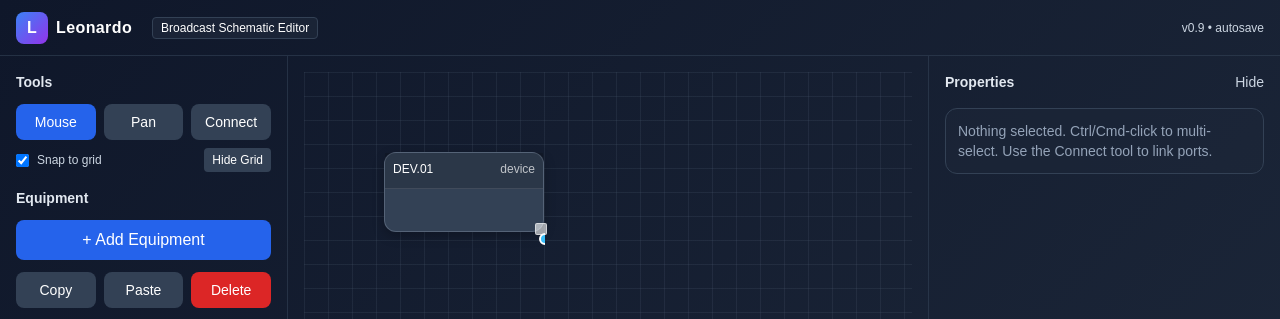
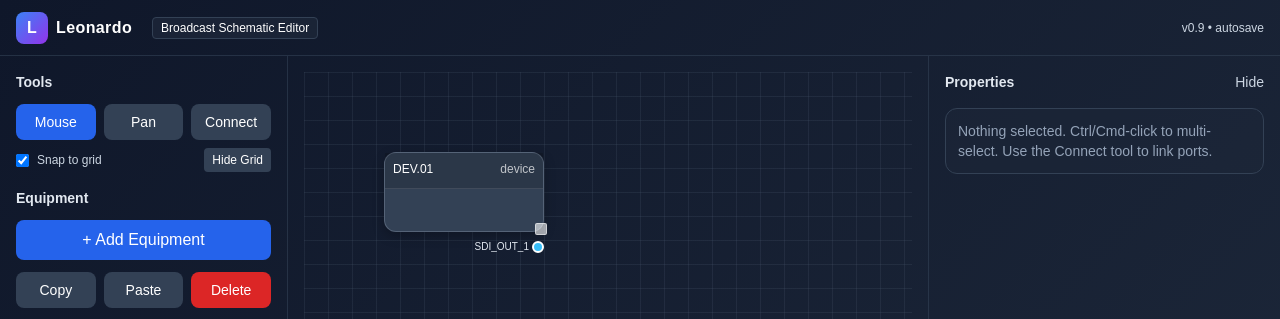
Before and after one commit to kikulik/Leonardo, a React (Vite) app in the folder frontend/: page / in a window 1280 px wide. Both pictures are taken after a click on the button "Run". Shown: the top 319 px of the page. Built offline with nearby package versions, Linux system fonts and the light colour scheme.

Commit message:
Update Canvas.tsx

```diff
--- a/frontend/src/components/Canvas.tsx
+++ b/frontend/src/components/Canvas.tsx
@@ -25,71 +25,75 @@ type Props = {
 const BOX_W = 160;
 const BOX_H = 80;
 
-// FIXED header height (visual). All math below assumes this exact value.
+// Visual-only header. IMPORTANT: header is *not* part of any math below.
 const HEADER_H = 36;
 
 // Pin geometry
 const PIN_INSET = 7;
 const PORT_FONT = 10;
 
-// BODY padding above first and below last pin (what you asked for).
+// Body padding (above first / below last pin)
 const BODY_PAD_TOP = 15;
 const BODY_PAD_BOTTOM = 15;
 
-// ===== Single source of truth for pin positions =====
-// Based on the working HTML implementation
-
-// Get port position using the HTML logic
-function getPortPosition(device: Device, portName: string) {
-  const port = device.ports.find(p => p.name === portName);
-  if (!port) return null;
-
-  const inputPorts = device.ports.filter(p => p.direction === 'IN' || p.direction === 'HYBRID');
-  const outputPorts = device.ports.filter(p => p.direction === 'OUT' || p.direction === 'HYBRID');
-
-  let portIndex: number, isInput: boolean;
-
-  if (port.direction === 'IN') {
-    portIndex = inputPorts.findIndex(p => p.name === portName);
-    isInput = true;
-  } else if (port.direction === 'OUT') {
-    portIndex = outputPorts.findIndex(p => p.name === portName);
-    isInput = false;
-  } else { // HYBRID
-    const inputIndex = inputPorts.findIndex(p => p.name === portName);
-    const outputIndex = outputPorts.findIndex(p => p.name === portName);
-    if (inputIndex !== -1) {
-      portIndex = inputIndex;
-      isInput = true;
-    } else {
-      portIndex = outputIndex;
-      isInput = false;
-    }
-  }
-
-  const totalPorts = isInput ? inputPorts.length : outputPorts.length;
-  const spacing = ((device.h ?? BOX_H) - 40) / (totalPorts + 1);
-
-  return {
-    x: (device.x ?? 0) + (isInput ? 0 : (device.w ?? BOX_W)),
-    y: (device.y ?? 0) + 30 + spacing * (portIndex + 1)
-  };
+/** Compute Y inside the device for pin #idx in [0..count-1], starting *after* the header. */
+function pinYLocal(boxH: number, count: number, idx: number): number {
+  const bodyTop = HEADER_H;
+  const bodyH = Math.max(0, boxH - HEADER_H);
+  const innerTop = bodyTop + BODY_PAD_TOP;
+  const innerH = Math.max(0, bodyH - (BODY_PAD_TOP + BODY_PAD_BOTTOM));
+  if (count <= 1) return innerTop + innerH / 2;
+  const step = innerH / (count - 1);
+  return innerTop + step * idx;
 }
 
-// World position for a given port using HTML logic
+/** World position of a port center, using the header-excluded Y. */
 function portWorldPos(device: Device, portName: string, dir: "IN" | "OUT") {
-  return getPortPosition(device, portName);
+  const w = device.w ?? BOX_W;
+  const h = device.h ?? BOX_H;
+  const INs = (device.ports ?? []).filter((p) => p.direction === "IN");
+  const OUTs = (device.ports ?? []).filter((p) => p.direction === "OUT");
+
+  if (dir === "IN") {
+    const idx = INs.findIndex((p) => p.name === portName);
+    if (idx === -1) return { x: device.x ?? 0, y: device.y ?? 0 };
+    return {
+      x: (device.x ?? 0) + PIN_INSET,
+      y: (device.y ?? 0) + pinYLocal(h, INs.length, idx),
+    };
+  } else {
+    const idx = OUTs.findIndex((p) => p.name === portName);
+    if (idx === -1) return { x: device.x ?? 0, y: device.y ?? 0 };
+    return {
+      x: (device.x ?? 0) + w - PIN_INSET,
+      y: (device.y ?? 0) + pinYLocal(h, OUTs.length, idx),
+    };
+  }
 }
 
-// Minimum body height/width using HTML approach
+/** Minimum safe size that leaves room for ports (header excluded from spacing). */
 function minSizeForDevice(d: Device) {
-  const inputPorts = (d.ports ?? []).filter(p => p.direction === "IN" || p.direction === "HYBRID");
-  const outputPorts = (d.ports ?? []).filter(p => p.direction === "OUT" || p.direction === "HYBRID");
-  const maxPorts = Math.max(inputPorts.length, outputPorts.length);
+  const INs = (d.ports ?? []).filter((p) => p.direction === "IN");
+  const OUTs = (d.ports ?? []).filter((p) => p.direction === "OUT");
+  const maxPorts = Math.max(INs.length, OUTs.length);
 
-  // Use HTML sizing: simple calculation
-  const minH = Math.max(80, 60 + maxPorts * 20);
-  const minW = Math.max(160, 120);
+  const minPortSpacing = 24;
+  const minInnerHeight = maxPorts > 1 ? (maxPorts - 1) * minPortSpacing : 20;
+  const minH = Math.max(
+    80,
+    HEADER_H + BODY_PAD_TOP + BODY_PAD_BOTTOM + minInnerHeight
+  );
+
+  // Width heuristic: labels on both sides + pin insets + center gap
+  const CHAR_W = Math.ceil(PORT_FONT * 0.6);
+  const leftLen = INs.reduce((m, p) => Math.max(m, (p.name || "").length), 0);
+  const rightLen = OUTs.reduce((m, p) => Math.max(m, (p.name || "").length), 0);
+  const MIDDLE_GAP = 24;
+  const PIN_AND_TEXT = 2 * (PIN_INSET + 9);
+  const minW = Math.max(
+    160,
+    PIN_AND_TEXT + leftLen * CHAR_W + rightLen * CHAR_W + MIDDLE_GAP
+  );
 
   return { minW, minH };
 }
@@ -109,11 +113,14 @@ export function Canvas({
   gridSize = 16,
 }: Props) {
   const devices = graph.devices;
-  const deviceMap = useMemo(() => new Map(devices.map((d) => [d.id, d] as const)), [devices]);
+  const deviceMap = useMemo(
+    () => new Map(devices.map((d) => [d.id, d] as const)),
+    [devices]
+  );
 
   const wrapRef = useRef<HTMLDivElement | null>(null);
 
-  // Grid (normalized modulus so it works for negative pan too)
+  // Grid
   const gridCell = Math.max(8, Math.round(24 * zoom));
   const gridPosX = ((pan.x % gridCell) + gridCell) % gridCell;
   const gridPosY = ((pan.y % gridCell) + gridCell) % gridCell;
@@ -139,7 +146,10 @@ export function Canvas({
           devices: graph.devices.map((d) => {
             if (!drag.ids.includes(d.id)) return d;
             const start = drag.orig[d.id];
-            return moveDevice({ ...d, x: start.x, y: start.y }, dx, dy, { snapToGrid: snapEnabled, gridSize });
+            return moveDevice({ ...d, x: start.x, y: start.y }, dx, dy, {
+              snapToGrid: snapEnabled,
+              gridSize,
+            });
           }),
         };
         onChange(next);
@@ -161,29 +171,37 @@ export function Canvas({
   }, [drag, graph, onChange, zoom, snapEnabled, gridSize]);
 
   // Resize
-  const [resizing, setResizing] = useState<null | { id: string; sx: number; sy: number; w: number; h: number; raf?: number }>(null);
+  const [resizing, setResizing] = useState<null | {
+    id: string;
+    sx: number;
+    sy: number;
+    w: number;
+    h: number;
+    raf?: number;
+  }>(null);
 
   useEffect(() => {
     function onMove(e: MouseEvent) {
       if (!resizing) return;
       const dx = (e.clientX - resizing.sx) / zoom;
       const dy = (e.clientY - resizing.sy) / zoom;
-
-      const dev = graph.devices.find(d => d.id === resizing.id);
-      if (!dev) return;
-      const { minW, minH } = minSizeForDevice(dev);
-
-      const nw = Math.max(minW, resizing.w + dx);
-      const nh = Math.max(minH, resizing.h + dy);
-
       cancelAnimationFrame(resizing.raf ?? 0);
       const raf = requestAnimationFrame(() => {
-        onChange({
+        const next: GraphState = {
           ...graph,
-          devices: graph.devices.map(d => d.id === resizing.id ? { ...d, w: nw, h: nh } : d),
-        });
+          devices: graph.devices.map((d) => {
+            if (d.id !== resizing.id) return d;
+            const { minW, minH } = minSizeForDevice(d);
+            return {
+              ...d,
+              w: Math.max(minW, Math.round(resizing.w + dx)),
+              h: Math.max(minH, Math.round(resizing.h + dy)),
+            };
+          }),
+        };
+        onChange(next);
       });
-      setResizing(r => (r ? { ...r, raf } : r));
+      setResizing((r) => (r ? { ...r, raf } : r));
     }
     function onUp() {
       if (resizing?.raf) cancelAnimationFrame(resizing.raf);
@@ -200,7 +218,12 @@ export function Canvas({
   }, [resizing, graph, onChange, zoom]);
 
   // Pan / zoom
-  const [panning, setPanning] = useState<null | { sx: number; sy: number; px: number; py: number }>(null);
+  const [panning, setPanning] = useState<null | {
+    sx: number;
+    sy: number;
+    px: number;
+    py: number;
+  }>(null);
   const onWheel: React.WheelEventHandler = (e) => {
     const factor = e.deltaY > 0 ? 0.9 : 1.1;
     const next = clampZoom(zoom * factor);
@@ -208,8 +231,12 @@ export function Canvas({
   };
 
   // Connect (OUT → IN)
-  const [pending, setPending] = useState<null | { from: { deviceId: string; portName: string } }>(null);
-  const [cursorWorld, setCursorWorld] = useState<null | { x: number; y: number }>(null);
+  const [pending, setPending] = useState<null | {
+    from: { deviceId: string; portName: string };
+  }>(null);
+  const [cursorWorld, setCursorWorld] = useState<null | { x: number; y: number }>(
+    null
+  );
 
   function handlePortClick(d: Device, p: Port) {
     if (!pending) {
@@ -223,8 +250,8 @@ export function Canvas({
       return;
     }
 
-    const aDev = graph.devices.find(x => x.id === pending.from.deviceId)!;
-    const aPort = aDev.ports.find(pp => pp.name === pending.from.portName)!;
+    const aDev = graph.devices.find((x) => x.id === pending.from.deviceId)!;
+    const aPort = aDev.ports.find((pp) => pp.name === pending.from.portName)!;
     const bDev = d;
     const bPort = p;
 
@@ -247,48 +274,80 @@ export function Canvas({
     setCursorWorld(null);
   }
 
-  // Device-local pins — Using HTML logic for port positioning
+  // Ports SVG — uses the same math as connections (header excluded).
   function DevicePortsSVG({ d }: { d: Device }) {
     const w = d.w ?? BOX_W;
     const h = d.h ?? BOX_H;
-    const inputPorts = (d.ports ?? []).filter(p => p.direction === "IN" || p.direction === "HYBRID");
-    const outputPorts = (d.ports ?? []).filter(p => p.direction === "OUT" || p.direction === "HYBRID");
+    const INs = (d.ports ?? []).filter((p) => p.direction === "IN");
+    const OUTs = (d.ports ?? []).filter((p) => p.direction === "OUT");
     const armed = pending?.from?.deviceId === d.id ? pending.from.portName : null;
 
     return (
       <svg width={w} height={h} viewBox={`0 0 ${w} ${h}`} className="absolute inset-0">
-        {/* Input Ports */}
-        {inputPorts.map((p, idx) => {
-          const spacing = (h - 40) / (inputPorts.length + 1);
-          const cy = 30 + spacing * (idx + 1);
-          const cx = 0;
+        {INs.map((p, idx) => {
+          const cy = pinYLocal(h, INs.length, idx);
+          const cx = PIN_INSET;
           const selected = armed === p.name;
           return (
-            <g key={p.id} className="cursor-crosshair"
-               onMouseDown={(e) => e.stopPropagation()}
-               onClick={(e) => { e.stopPropagation(); handlePortClick(d, p); }}>
-              <circle cx={cx} cy={cy} r={selected ? 6 : 5}
-                      fill="#10b981" stroke={selected ? "#34d399" : "white"} strokeWidth={selected ? 3 : 2}/>
-              <text x={cx - 10} y={cy} fontSize={8} fill="#cbd5e1" textAnchor="end" dominantBaseline="middle">
+            <g
+              key={p.id}
+              className="cursor-crosshair"
+              onMouseDown={(e) => e.stopPropagation()}
+              onClick={(e) => {
+                e.stopPropagation();
+                handlePortClick(d, p);
+              }}
+            >
+              <circle
+                cx={cx}
+                cy={cy}
+                r={selected ? 6 : 5}
+                fill="#10b981"
+                stroke={selected ? "#34d399" : "white"}
+                strokeWidth={selected ? 3 : 2}
+              />
+              <text
+                x={cx + 9}
+                y={cy + 0.5}
+                fontSize={PORT_FONT}
+                fill="#e2e8f0"
+                dominantBaseline="middle"
+              >
                 {p.name}
               </text>
             </g>
           );
         })}
-
-        {/* Output Ports */}
-        {outputPorts.map((p, idx) => {
-          const spacing = (h - 40) / (outputPorts.length + 1);
-          const cy = 30 + spacing * (idx + 1);
-          const cx = w;
+        {OUTs.map((p, idx) => {
+          const cy = pinYLocal(h, OUTs.length, idx);
+          const cx = w - PIN_INSET;
           const selected = armed === p.name;
           return (
-            <g key={p.id} className="cursor-crosshair"
-               onMouseDown={(e) => e.stopPropagation()}
-               onClick={(e) => { e.stopPropagation(); handlePortClick(d, p); }}>
-              <circle cx={cx} cy={cy} r={selected ? 6 : 5}
-                      fill="#38bdf8" stroke={selected ? "#60a5fa" : "white"} strokeWidth={selected ? 3 : 2}/>
-              <text x={cx + 10} y={cy} fontSize={8} fill="#cbd5e1" textAnchor="start" dominantBaseline="middle">
+            <g
+              key={p.id}
+              className="cursor-crosshair"
+              onMouseDown={(e) => e.stopPropagation()}
+              onClick={(e) => {
+                e.stopPropagation();
+                handlePortClick(d, p);
+              }}
+            >
+              <circle
+                cx={cx}
+                cy={cy}
+                r={selected ? 6 : 5}
+                fill="#38bdf8"
+                stroke={selected ? "#60a5fa" : "white"}
+                strokeWidth={selected ? 3 : 2}
+              />
+              <text
+                x={cx - 9}
+                y={cy + 0.5}
+                fontSize={PORT_FONT}
+                fill="#e2e8f0"
+                dominantBaseline="middle"
+                textAnchor="end"
+              >
                 {p.name}
               </text>
             </g>
@@ -312,7 +371,7 @@ export function Canvas({
         />
       )}
 
-      {/* World wrapper. IMPORTANT: translate uses pan*zoom so the inverse is (/zoom - pan). */}
+      {/* World wrapper */}
       <div
         ref={wrapRef}
         className="absolute inset-0"
@@ -342,7 +401,7 @@ export function Canvas({
           transformOrigin: "0 0",
         }}
       >
-        {/* Connection overlay — same geometry as DevicePortsSVG */}
+        {/* Connections — use the same portWorldPos (header excluded) */}
         <svg width="100%" height="100%" className="absolute inset-0 pointer-events-none">
           {graph.connections.map((c) => {
             const Adev = deviceMap.get(c.from.deviceId);
@@ -351,20 +410,40 @@ export function Canvas({
             const A = portWorldPos(Adev, c.from.portName, "OUT");
             const B = portWorldPos(Bdev, c.to.portName, "IN");
             const midX = (A.x + B.x) / 2;
-            const d = `M ${A.x},${A.y} C ${midX},${A.y} ${midX},${B.y} ${B.x},${B.y}`;
-            return <path key={c.id} d={d} fill="none" stroke="rgba(56,189,248,0.95)" strokeWidth={2} />;
+            return (
+              <path
+                key={c.id}
+                d={`M ${A.x},${A.y} C ${midX},${A.y} ${midX},${B.y} ${B.x},${B.y}`}
+                fill="none"
+                stroke="rgba(56,189,248,0.95)"
+                strokeWidth={2}
+              />
+            );
           })}
 
           {pending && cursorWorld && (() => {
             const dev = deviceMap.get(pending.from.deviceId);
             if (!dev) return null;
-            const firstPort = dev.ports.find(pp => pp.name === pending.from.portName);
+            const firstPort = dev.ports.find(
+              (pp) => pp.name === pending.from.portName
+            );
             if (!firstPort) return null;
-            const A = portWorldPos(dev, pending.from.portName, firstPort.direction as "IN" | "OUT");
+            const A = portWorldPos(
+              dev,
+              pending.from.portName,
+              firstPort.direction as "IN" | "OUT"
+            );
             const B = cursorWorld;
             const midX = (A.x + B.x) / 2;
-            const d = `M ${A.x},${A.y} C ${midX},${A.y} ${midX},${B.y} ${B.x},${B.y}`;
-            return <path d={d} fill="none" stroke="rgba(148,163,184,0.9)" strokeDasharray="6 6" strokeWidth={2} />;
+            return (
+              <path
+                d={`M ${A.x},${A.y} C ${midX},${A.y} ${midX},${B.y} ${B.x},${B.y}`}
+                fill="none"
+                stroke="rgba(148,163,184,0.9)"
+                strokeDasharray="6 6"
+                strokeWidth={2}
+              />
+            );
           })()}
         </svg>
 
@@ -398,7 +477,8 @@ export function Canvas({
                     ? Array.from(new Set([...selectedIds, d.id]))
                     : [d.id];
 
-                if (!(e.shiftKey || e.metaKey || e.ctrlKey)) onToggleSelect(d.id, false);
+                if (!(e.shiftKey || e.metaKey || e.ctrlKey))
+                  onToggleSelect(d.id, false);
                 else onToggleSelect(d.id, true);
 
                 setDrag({
@@ -414,21 +494,25 @@ export function Canvas({
                 });
               }}
             >
-              {/* Visual header (fixed height) */}
+              {/* Visual header (fixed height; *not* part of geometry) */}
               <div
                 className="box-border px-2 border-b border-white/10 flex flex-col justify-center"
                 style={{ background: "rgba(0,0,0,0.15)", height: HEADER_H }}
               >
                 <div className="text-[12px] flex items-center justify-between leading-none">
-                  <div className="font-medium truncate">{d.customName ?? d.id}</div>
+                  <div className="font-medium truncate">
+                    {d.customName ?? d.id}
+                  </div>
                   <div className="opacity-70 ml-2 truncate">{d.type}</div>
                 </div>
                 <div className="text-[10px] opacity-85 mt-1 truncate leading-none">
-                  {(d as any).manufacturer || ""}{((d as any).manufacturer && (d as any).model) ? " • " : ""}{(d as any).model || ""}
+                  {(d as any).manufacturer || ""}
+                  {((d as any).manufacturer && (d as any).model) ? " • " : ""}
+                  {(d as any).model || ""}
                 </div>
               </div>
 
-              {/* Ports (same coord system as overlay) */}
+              {/* Ports (header excluded from all Y math) */}
               <div className="relative w-full h-full">
                 <DevicePortsSVG d={d} />
               </div>
@@ -436,7 +520,16 @@ export function Canvas({
               {/* Resize handle */}
               <div
                 className="absolute w-3 h-3 right-0 bottom-0 translate-x-1 translate-y-1 rounded-sm border border-white/50 bg-white/60 cursor-nwse-resize"
-                onMouseDown={(e) => { e.stopPropagation(); setResizing({ id: d.id, sx: e.clientX, sy: e.clientY, w, h }); }}
+                onMouseDown={(e) => {
+                  e.stopPropagation();
+                  setResizing({
+                    id: d.id,
+                    sx: e.clientX,
+                    sy: e.clientY,
+                    w,
+                    h,
+                  });
+                }}
                 title="Resize"
               />
             </div>
@@ -446,11 +539,13 @@ export function Canvas({
 
       {/* Diagnostics */}
       <div className="absolute bottom-2 right-3 text-[11px] text-slate-200 bg-black/40 px-2 py-1 rounded border border-white/10">
-        {devices.length} devices • {graph.connections.length} connections {snapEnabled ? "• snap: ON" : "• snap: OFF"}
+        {devices.length} devices • {graph.connections.length} connections{" "}
+        {snapEnabled ? "• snap: ON" : "• snap: OFF"}
       </div>
 
       <div className="absolute bottom-2 left-3 text-[11px] text-slate-400 bg-black/30 px-2 py-1 rounded">
-        Select/Move: Drag • Pan: Right-drag / Pan tool • Wheel: Zoom • Connect: OUT → IN
+        Select/Move: Drag • Pan: Right-drag / Pan tool • Wheel: Zoom • Connect:
+        OUT → IN
       </div>
     </div>
   );
```
